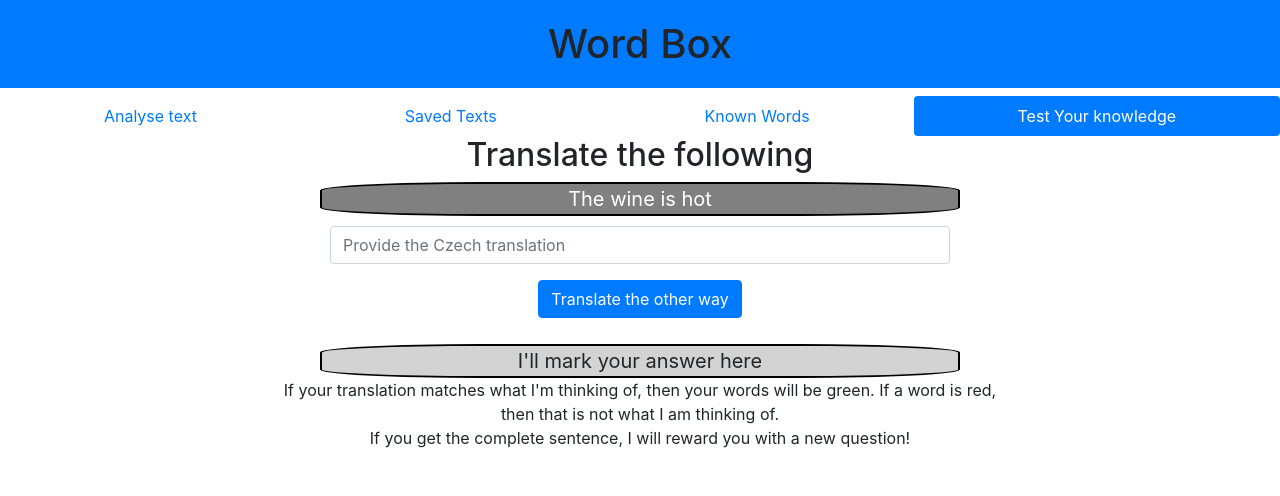
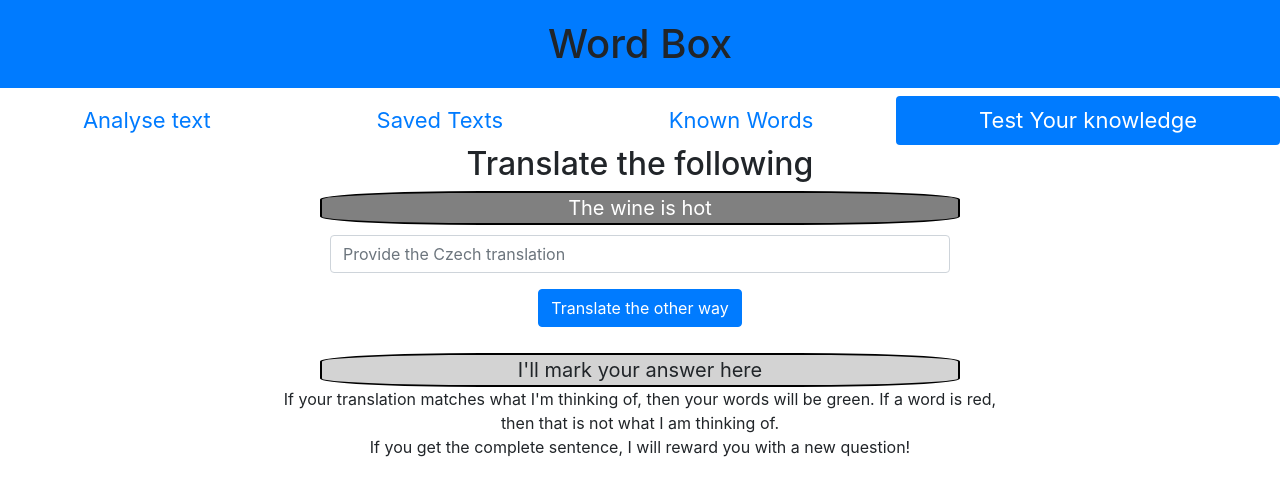
Before and after one commit to tommcandrew/Word-Box, a React (Create React App) app: page / in a window 1280 px wide. Shown: the top 496 px of the page. Built offline with nearby package versions, Linux system fonts and the light colour scheme.

Commit message:
increased font of tab titles

```diff
--- a/src/App.css
+++ b/src/App.css
@@ -10,3 +10,7 @@
 .App-header {
   padding: 20px;
 }
+
+.tabs {
+  font-size: 22px;
+}
--- a/src/App.js
+++ b/src/App.js
@@ -204,6 +204,7 @@ render() {
         activeKey={this.state.tabToShow}
         onSelect={key => this.setState({tabToShow:key})}
         variant = 'pills'
+        className='tabs'
         fill
         >
         <Tab eventKey='Reader' title='Analyse text'>
```
